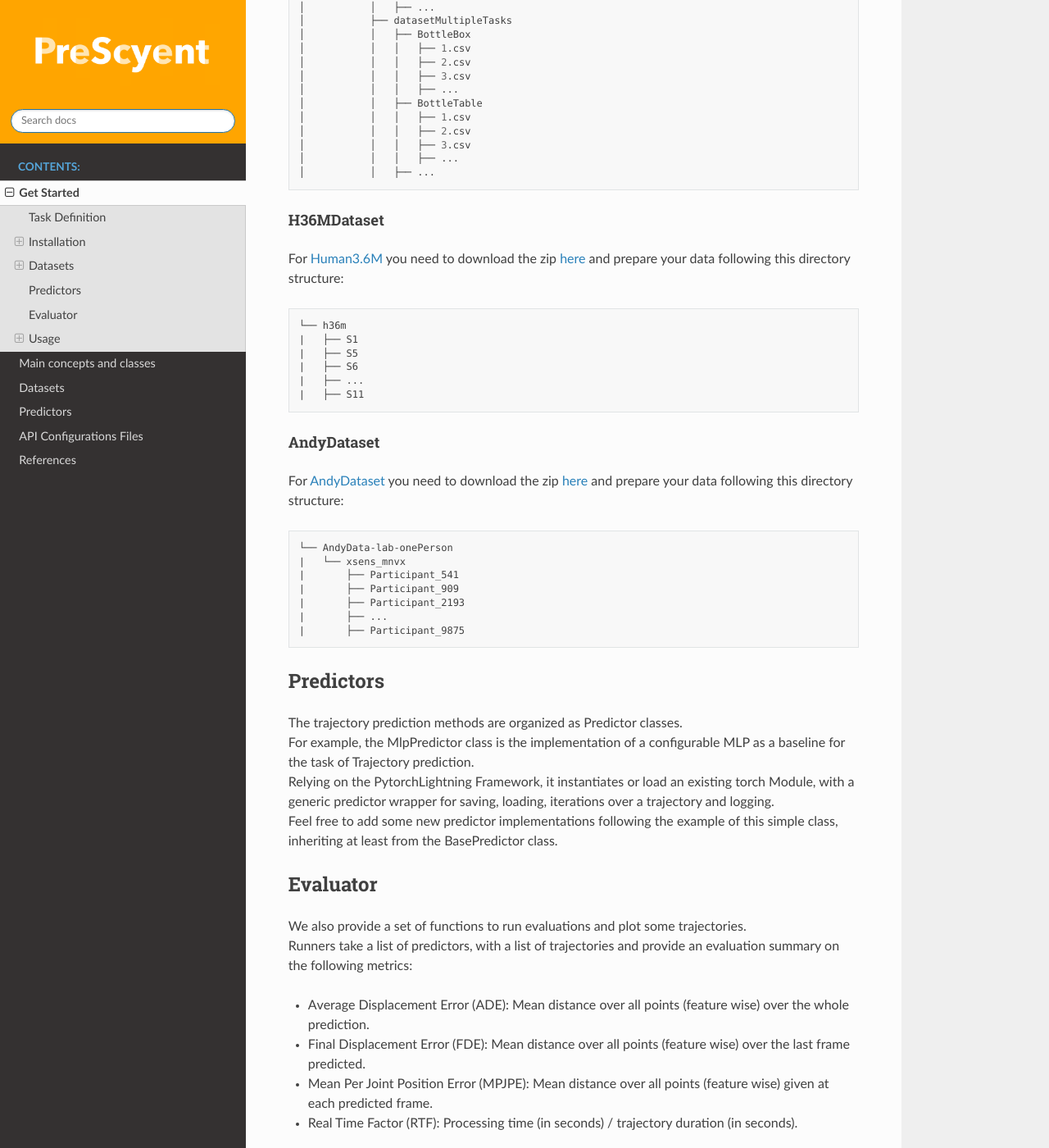
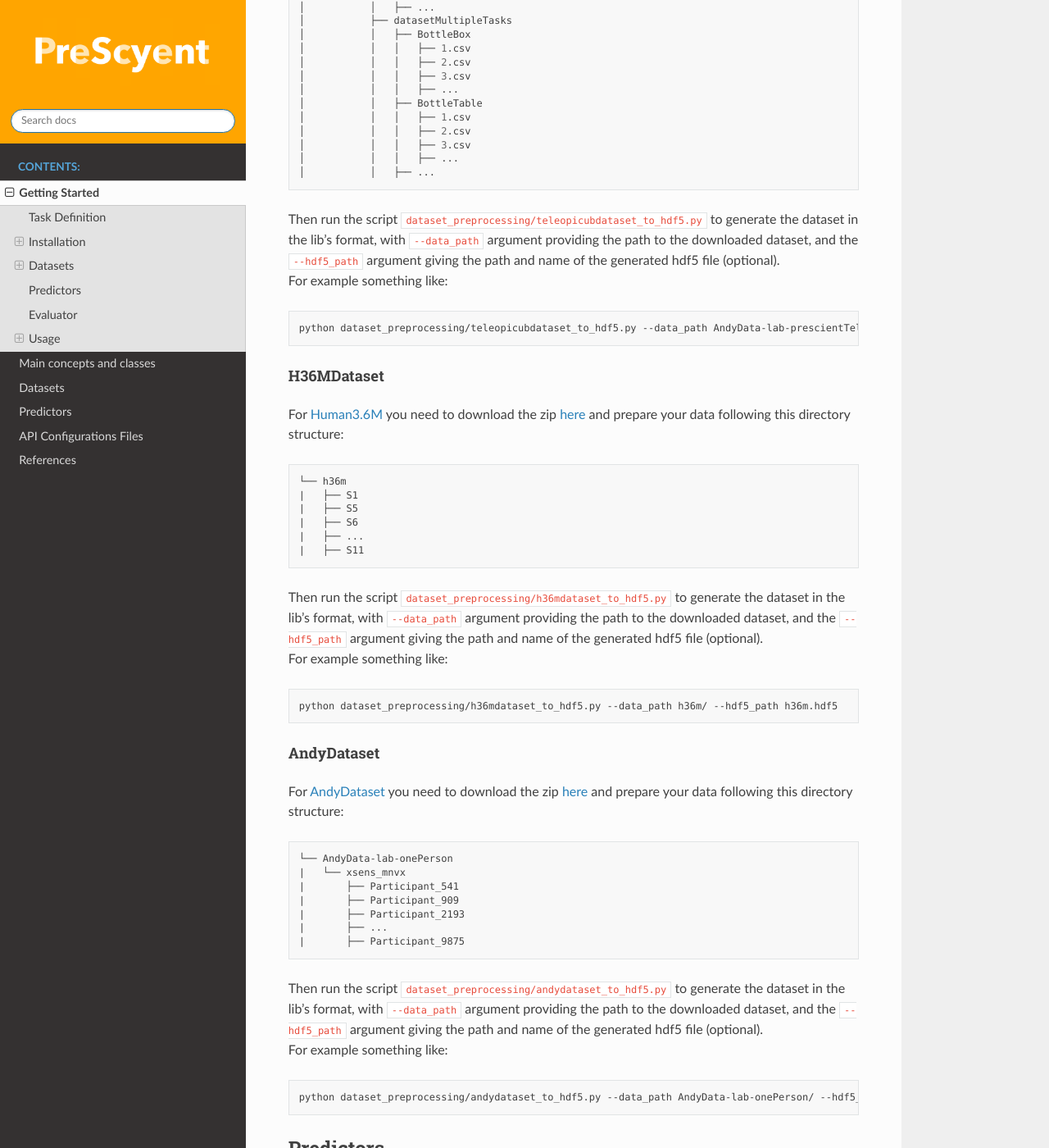
Before and after one commit to hucebot/prescyent, a Sphinx documentation site: the page built from docs/getting_started.md, in a window 1280 px wide and 1400 px high, scrolled down 2546 px. Shown: the whole window at 82% size. Built offline with Sphinx 7.4.7 and the Read the Docs theme 3.1.0, drawn with Linux system fonts in a browser that asks for light colours; some of the changed text lies outside the part shown.

Commit message:
📝 add more infos about dataset preprocessing in getting started, and prune some values in the auto generated config doc

````diff
--- a/docs/get_started.md
+++ b/docs/getting_started.md
@@ -1,5 +1,5 @@
 
-# Get Started
+# Getting Started
 PreScyent is a trajectory forecasting library, built upon pytorch_lightning
 It comes with [datasets](datasets.md) such as:
 - [AndyData-lab-onePerson](https://zenodo.org/records/3254403#.Y_9fwBeZMVk)
@@ -92,8 +92,13 @@ and unzip it, it should be following this structure:
 │           │   │   ├── 3.csv
 │           │   │   ├── ...
 │           │   ├── ...
+```
+Then run the script `dataset_preprocessing/teleopicubdataset_to_hdf5.py` to generate the dataset in the lib's format, with `--data_path` argument providing the path to the downloaded dataset, and the `--hdf5_path` argument giving the path and name of the generated hdf5 file (optional).
+For example something like:
+```bash
+python dataset_preprocessing/teleopicubdataset_to_hdf5.py --data_path AndyData-lab-prescientTeleopICub/ --hdf5_path AndyData-lab-prescientTeleopICub.hdf5
+```
 
-```
 
 #### H36MDataset
 For [Human3.6M](http://vision.imar.ro/human3.6m/description.php) you need to download the zip [here](http://www.cs.stanford.edu/people/ashesh/h3.6m.zip) and prepare your data following this directory structure:
@@ -105,6 +110,12 @@ For [Human3.6M](http://vision.imar.ro/human3.6m/description.php) you need to dow
 |   ├── ...
 |   ├── S11
 ```
+Then run the script `dataset_preprocessing/h36mdataset_to_hdf5.py` to generate the dataset in the lib's format, with `--data_path` argument providing the path to the downloaded dataset, and the `--hdf5_path` argument giving the path and name of the generated hdf5 file (optional).
+For example something like:
+```bash
+python dataset_preprocessing/h36mdataset_to_hdf5.py --data_path h36m/ --hdf5_path h36m.hdf5
+```
+
 
 #### AndyDataset
 For [AndyDataset](https://andydataset.loria.fr/) you need to download the zip [here](https://zenodo.org/records/3254403/files/xens_mnvx.zip?download=1) and prepare your data following this directory structure:
@@ -117,6 +128,12 @@ For [AndyDataset](https://andydataset.loria.fr/) you need to download the zip [h
 |       ├── ...
 |       ├── Participant_9875
 ```
+Then run the script `dataset_preprocessing/andydataset_to_hdf5.py` to generate the dataset in the lib's format, with `--data_path` argument providing the path to the downloaded dataset, and the `--hdf5_path` argument giving the path and name of the generated hdf5 file (optional).
+For example something like:
+```bash
+python dataset_preprocessing/andydataset_to_hdf5.py --data_path AndyData-lab-onePerson/ --hdf5_path AndyData-lab-onePerson.hdf5
+```
+
 
 ## Predictors
 The trajectory prediction methods are organized as Predictor classes.
--- a/docs/index.rst
+++ b/docs/index.rst
@@ -10,7 +10,7 @@ Welcome to PreScyent's documentation!
    :maxdepth: 2
    :caption: Contents:
 
-   get_started
+   getting_started
    user_guide
    datasets
    predictors
````
Also changed, not shown: docs/configuration_files.rst (+30 -41 lines), docs/datasets.md (+5 -3 lines), docs/user_guide.md (+1 -1 lines).
